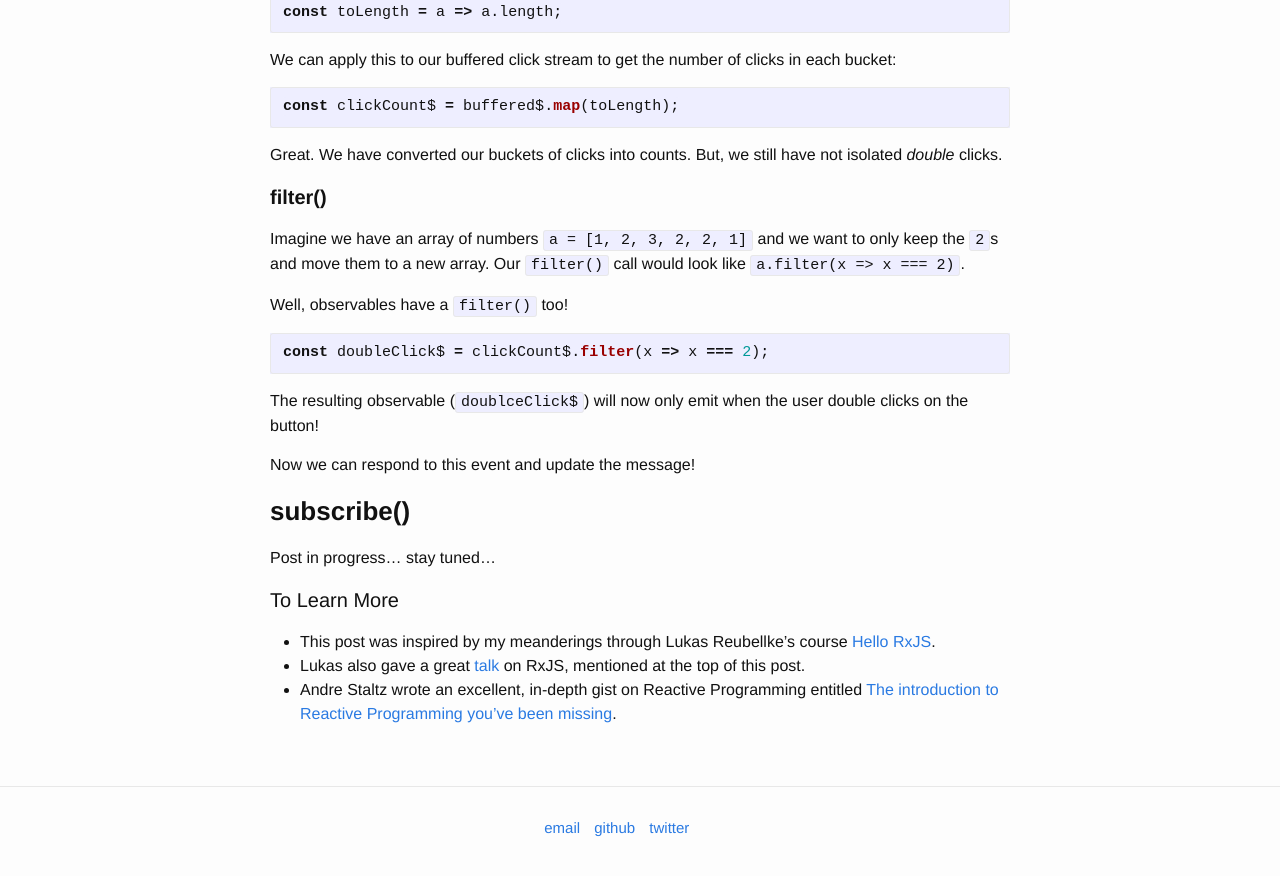
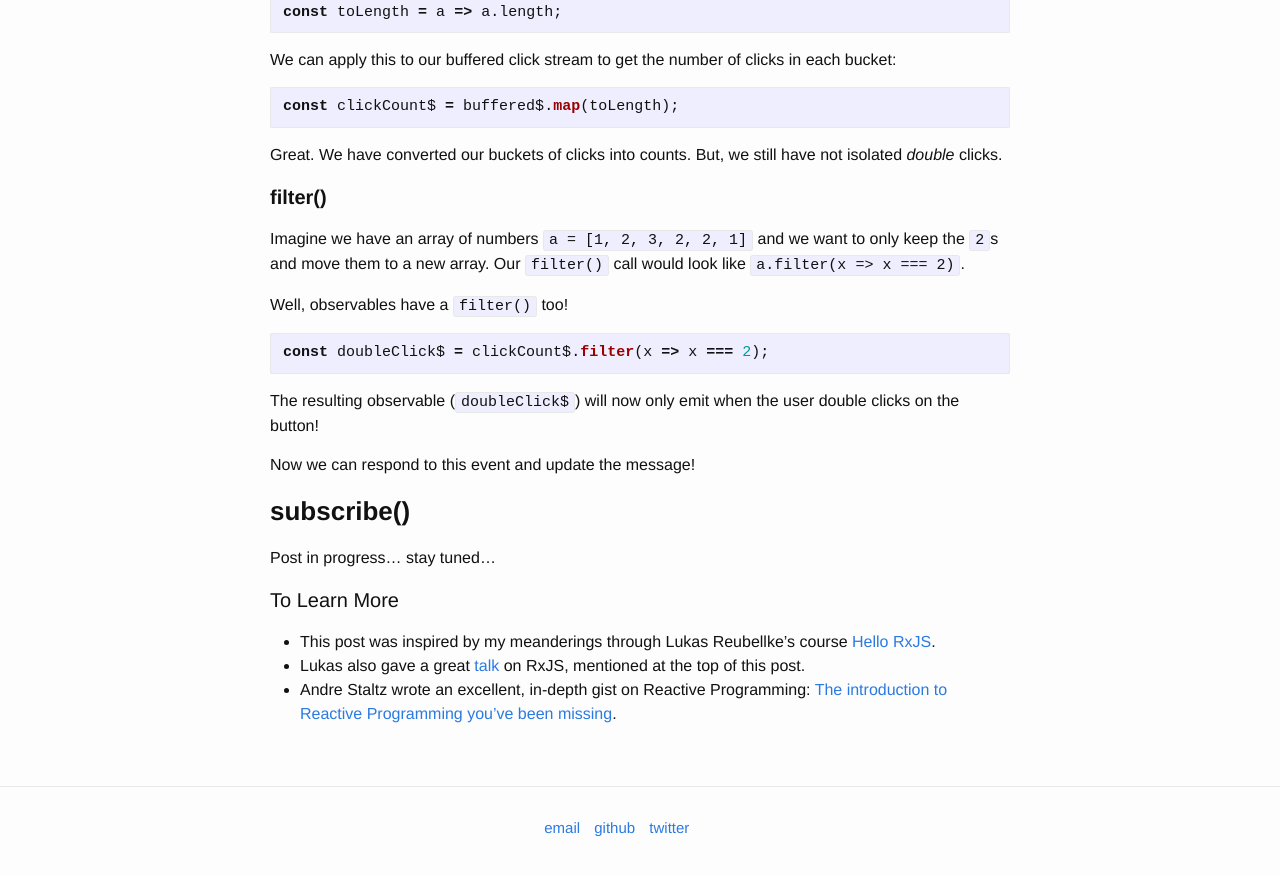
Before and after one commit to vincecampanale/blog, a Jekyll site: the page built from _posts/2017-05-24-learn-rxjs-with-a-button.markdown, in a window 1280 px wide and 900 px high, scrolled down 4777 px. Shown: the top 876 px of the window. Built offline with Jekyll 4.4.1, drawn with Linux system fonts in a browser that asks for light colours.

Commit message:
fix(learn-rxjs): typo

````diff
--- a/_posts/2017-05-24-learn-rxjs-with-a-button.markdown
+++ b/_posts/2017-05-24-learn-rxjs-with-a-button.markdown
@@ -219,7 +219,7 @@ Well, observables have a `filter()` too!
 const doubleClick$ = clickCount$.filter(x => x === 2);
 ```
 
-The resulting observable (`doublceClick$`) will now only emit when the user double clicks on the button!
+The resulting observable (`doubleClick$`) will now only emit when the user double clicks on the button!
 
 Now we can respond to this event and update the message!
 
@@ -262,4 +262,4 @@ Post in progress... stay tuned...
 #### To Learn More
 * This post was inspired by my meanderings through Lukas Reubellke's course [Hello RxJS](https://courses.ultimateangular.com/p/hello-rxjs).
 * Lukas also gave a great [talk](https://www.youtube.com/watch?v=5CTL7aqSvJU) on RxJS, mentioned at the top of this post.
-* Andre Staltz wrote an excellent, in-depth gist on Reactive Programming entitled [The introduction to Reactive Programming you've been missing](https://gist.github.com/staltz/868e7e9bc2a7b8c1f754).
+* Andre Staltz wrote an excellent, in-depth gist on Reactive Programming: [The introduction to Reactive Programming you've been missing](https://gist.github.com/staltz/868e7e9bc2a7b8c1f754).
````
